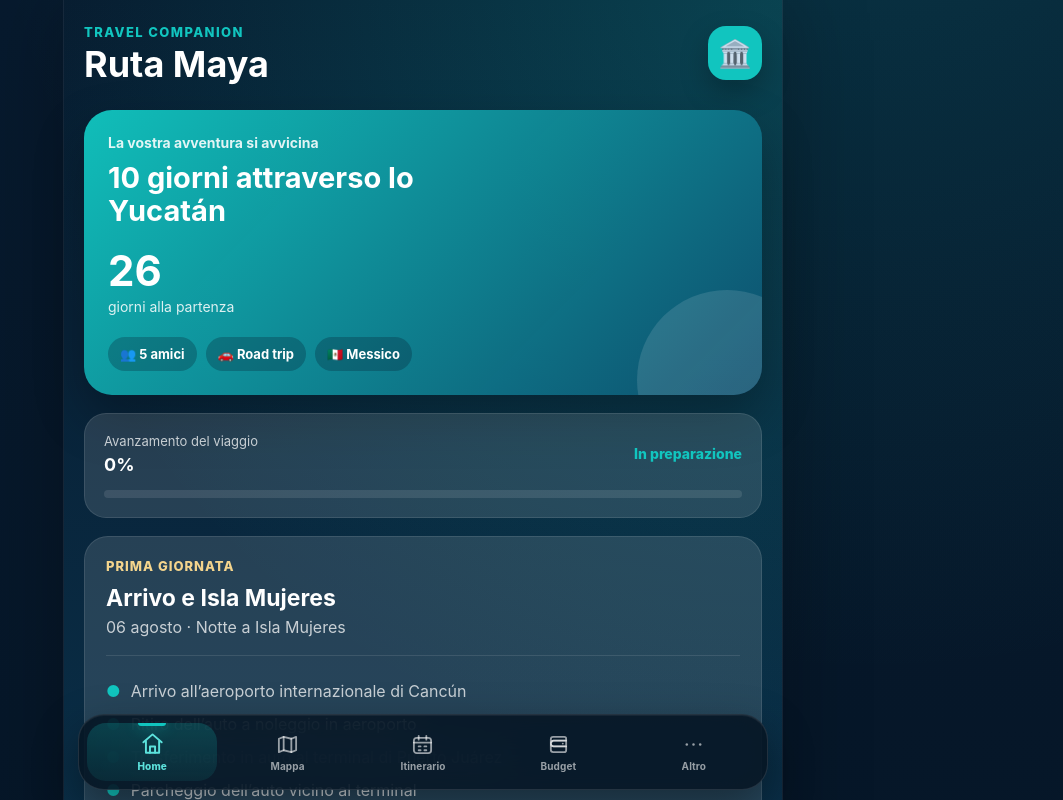
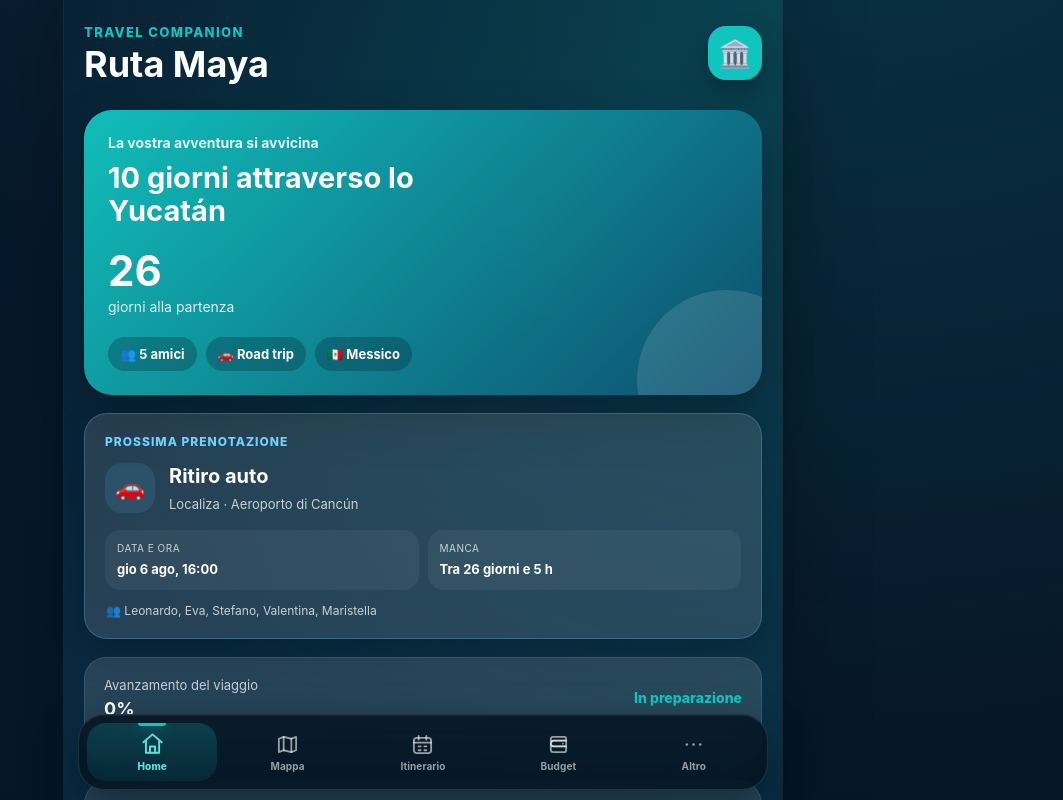
Before and after one commit to leopadny-alt/Ruta-Maya, a React (Vite) app: page / in a window 1280 px wide. Shown: the top 800 px of the page, without its empty margins (217-1280 px from the left). Built offline with nearby package versions, Linux system fonts and the light colour scheme.

Commit message:
feat: add automatic upcoming booking widget

```diff
--- /dev/null
+++ b/src/components/UpcomingBooking.tsx
@@ -0,0 +1,188 @@
+import { bookingSchedule } from "../data/bookingSchedule";
+import { getAppDate } from "../utils/travelClock";
+import { theme } from "../styles/theme";
+
+function formatDateTime(value: string) {
+  return new Date(value).toLocaleString("it-IT", {
+    weekday: "short",
+    day: "numeric",
+    month: "short",
+    hour: "2-digit",
+    minute: "2-digit",
+  });
+}
+
+function getTimeRemaining(target: Date, now: Date) {
+  const difference = target.getTime() - now.getTime();
+
+  if (difference <= 0) {
+    return "In corso o appena terminata";
+  }
+
+  const totalMinutes = Math.floor(
+    difference / (1000 * 60),
+  );
+
+  const days = Math.floor(totalMinutes / 1440);
+  const hours = Math.floor(
+    (totalMinutes % 1440) / 60,
+  );
+  const minutes = totalMinutes % 60;
+
+  if (days > 0) {
+    return `Tra ${days} ${days === 1 ? "giorno" : "giorni"} e ${hours} h`;
+  }
+
+  if (hours > 0) {
+    return `Tra ${hours} h e ${minutes} min`;
+  }
+
+  return `Tra ${minutes} min`;
+}
+
+function UpcomingBooking() {
+  const now = getAppDate();
+
+  const nextBooking = bookingSchedule.find(
+    (booking) =>
+      new Date(booking.dateTime).getTime() >=
+      now.getTime(),
+  );
+
+  if (!nextBooking) {
+    return null;
+  }
+
+  const eventDate = new Date(nextBooking.dateTime);
+
+  return (
+    <section
+      style={{
+        marginTop: 18,
+        padding: 20,
+        borderRadius: 23,
+        background: theme.colors.card,
+        border: "1px solid rgba(110,212,255,0.24)",
+        boxShadow: "0 15px 34px rgba(0,0,0,0.18)",
+      }}
+    >
+      <p
+        style={{
+          margin: 0,
+          color: "#6ED4FF",
+          fontSize: 12,
+          fontWeight: 850,
+          letterSpacing: 1,
+          textTransform: "uppercase",
+        }}
+      >
+        Prossima prenotazione
+      </p>
+
+      <div
+        style={{
+          display: "flex",
+          alignItems: "flex-start",
+          gap: 14,
+          marginTop: 14,
+        }}
+      >
+        <span
+          style={{
+            width: 50,
+            height: 50,
+            display: "grid",
+            placeItems: "center",
+            flexShrink: 0,
+            borderRadius: 17,
+            background: "rgba(72,184,232,0.14)",
+            fontSize: 24,
+          }}
+        >
+          {nextBooking.icon}
+        </span>
+
+        <div style={{ flex: 1 }}>
+          <h2
+            style={{
+              margin: 0,
+              fontSize: 20,
+              lineHeight: 1.3,
+            }}
+          >
+            {nextBooking.title}
+          </h2>
+
+          <p
+            style={{
+              margin: "6px 0 0",
+              color: theme.colors.textSoft,
+              fontSize: 13,
+              lineHeight: 1.45,
+            }}
+          >
+            {nextBooking.subtitle}
+          </p>
+        </div>
+      </div>
+
+      <div
+        style={{
+          display: "grid",
+          gridTemplateColumns: "1fr 1fr",
+          gap: 9,
+          marginTop: 16,
+        }}
+      >
+        <div style={infoCardStyle}>
+          <span style={infoLabelStyle}>Data e ora</span>
+
+          <strong style={infoValueStyle}>
+            {formatDateTime(nextBooking.dateTime)}
+          </strong>
+        </div>
+
+        <div style={infoCardStyle}>
+          <span style={infoLabelStyle}>Manca</span>
+
+          <strong style={infoValueStyle}>
+            {getTimeRemaining(eventDate, now)}
+          </strong>
+        </div>
+      </div>
+
+      <p
+        style={{
+          margin: "13px 1px 0",
+          color: theme.colors.textSoft,
+          fontSize: 12,
+        }}
+      >
+        👥 {nextBooking.travelers.join(", ")}
+      </p>
+    </section>
+  );
+}
+
+const infoCardStyle = {
+  padding: 12,
+  borderRadius: 15,
+  background: "rgba(255,255,255,0.055)",
+};
+
+const infoLabelStyle = {
+  display: "block",
+  color: theme.colors.textSoft,
+  fontSize: 10,
+  textTransform: "uppercase" as const,
+  letterSpacing: 0.5,
+};
+
+const infoValueStyle = {
+  display: "block",
+  marginTop: 6,
+  fontSize: 13,
+  lineHeight: 1.4,
+};
+
+export default UpcomingBooking;
--- /dev/null
+++ b/src/data/bookingSchedule.ts
@@ -0,0 +1,125 @@
+export type ScheduledBooking = {
+  id: string;
+  bookingId: number;
+  dateTime: string;
+  endDateTime?: string;
+  title: string;
+  subtitle: string;
+  icon: string;
+  travelers: string[];
+};
+
+export const bookingSchedule: ScheduledBooking[] = [
+  {
+    id: "car-pickup",
+    bookingId: 4,
+    dateTime: "2026-08-06T16:00:00",
+    title: "Ritiro auto",
+    subtitle: "Localiza · Aeroporto di Cancún",
+    icon: "🚗",
+    travelers: [
+      "Leonardo",
+      "Eva",
+      "Stefano",
+      "Valentina",
+      "Maristella",
+    ],
+  },
+  {
+    id: "ferry-isla-out",
+    bookingId: 2,
+    dateTime: "2026-08-06T19:00:00",
+    endDateTime: "2026-08-06T19:20:00",
+    title: "Traghetto per Isla Mujeres",
+    subtitle: "Xcaret Ferry · presentarsi alle 18:30",
+    icon: "⛴️",
+    travelers: [
+      "Leonardo",
+      "Eva",
+      "Stefano",
+      "Valentina",
+      "Maristella",
+    ],
+  },
+  {
+    id: "ferry-isla-return",
+    bookingId: 3,
+    dateTime: "2026-08-08T11:00:00",
+    endDateTime: "2026-08-08T11:20:00",
+    title: "Traghetto per Cancún",
+    subtitle: "Xcaret Ferry · presentarsi alle 10:30",
+    icon: "⛴️",
+    travelers: [
+      "Leonardo",
+      "Eva",
+      "Stefano",
+      "Valentina",
+      "Maristella",
+    ],
+  },
+  {
+    id: "ferry-holbox-out",
+    bookingId: 6,
+    dateTime: "2026-08-13T15:30:00",
+    endDateTime: "2026-08-13T15:50:00",
+    title: "Traghetto per Holbox",
+    subtitle: "Holbox Express · presentarsi alle 15:00",
+    icon: "⛴️",
+    travelers: [
+      "Leonardo",
+      "Eva",
+      "Stefano",
+      "Valentina",
+      "Maristella",
+    ],
+  },
+  {
+    id: "ferry-holbox-return",
+    bookingId: 7,
+    dateTime: "2026-08-14T18:30:00",
+    endDateTime: "2026-08-14T18:50:00",
+    title: "Traghetto per Chiquilá",
+    subtitle: "Holbox Express · presentarsi alle 18:00",
+    icon: "⛴️",
+    travelers: [
+      "Leonardo",
+      "Eva",
+      "Stefano",
+      "Valentina",
+      "Maristella",
+    ],
+  },
+  {
+    id: "car-return",
+    bookingId: 4,
+    dateTime: "2026-08-15T08:00:00",
+    title: "Riconsegna auto",
+    subtitle: "Localiza · Aeroporto di Cancún",
+    icon: "🚗",
+    travelers: [
+      "Leonardo",
+      "Eva",
+      "Stefano",
+      "Valentina",
+      "Maristella",
+    ],
+  },
+  {
+    id: "flight-return-group-1",
+    bookingId: 8,
+    dateTime: "2026-08-15T14:07:00",
+    title: "Volo Cancún → Miami",
+    subtitle: "Leonardo, Eva e Stefano · BA1793",
+    icon: "✈️",
+    travelers: ["Leonardo", "Eva", "Stefano"],
+  },
+  {
+    id: "flight-return-group-2",
+    bookingId: 9,
+    dateTime: "2026-08-15T16:30:00",
+    title: "Volo Cancún → Miami",
+    subtitle: "Valentina e Maristella · BA1837",
+    icon: "✈️",
+    travelers: ["Valentina", "Maristella"],
+  },
+];
--- a/src/pages/Home.tsx
+++ b/src/pages/Home.tsx
@@ -4,6 +4,7 @@ import { itinerary } from "../data/itinerary";
 import { restaurants } from "../data/restaurants";
 import { theme } from "../styles/theme";
 import { getAppDate } from "../utils/travelClock";
+import UpcomingBooking from "../components/UpcomingBooking";
 
 type HomeProps = {
   onNavigate: (tab: Tab) => void;
@@ -330,6 +331,7 @@ function Home({ onNavigate }: HomeProps) {
           )}
         </div>
       </section>
+      <UpcomingBooking />
 
       <section
         style={{
```
